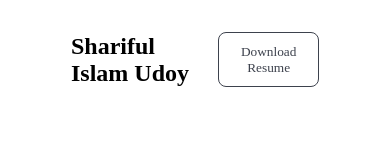
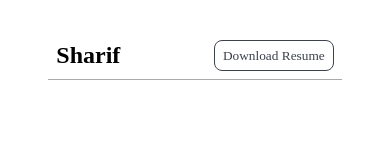
Before and after one commit to sharifulislamudoy/Challenge-Begin, a plain HTML site: page index.html in a window 390 px wide. Drawn offline with Linux system fonts and the light colour scheme; a web font is replaced by a local one.

Commit message:
create and design nav bar

```diff
--- a/index.html
+++ b/index.html
@@ -13,7 +13,9 @@
     <header>
         <nav>
             <h2 class="name">Shariful Islam Udoy</h2>
+            <h2 class="name-small">Sharif</h2>
             <button class="primary-btn"><a href="https://www.facebook.com/sharifulislamudoy56" target="_blank">Download Resume</a></button>
+
         </nav>
     </header>
     <main>
--- a/style/style.css
+++ b/style/style.css
@@ -32,9 +32,44 @@ nav{
     display: flex;
     justify-content: space-between;
     align-items: center;
+    padding: 0.5em;
 }
 
 .primary-btn > a{
     text-decoration: none;
     color: rgb(13, 19, 33);
 }
+
+.name-small{
+    display: none;
+}
+
+
+
+
+
+/* Media Query */
+
+@media screen and (max-width:576px) {
+    .name{
+        display: none;
+    }
+
+    nav{
+        border-bottom: 1px solid darkgray;
+        width: 90%;
+        margin:auto
+    }
+    .name-small{
+        display: block;
+    }
+
+    .primary-btn{
+        padding: 0.5em 0.6em;
+    }
+
+    header{
+        width: 100%;
+        margin: auto;
+    }
+}
```
